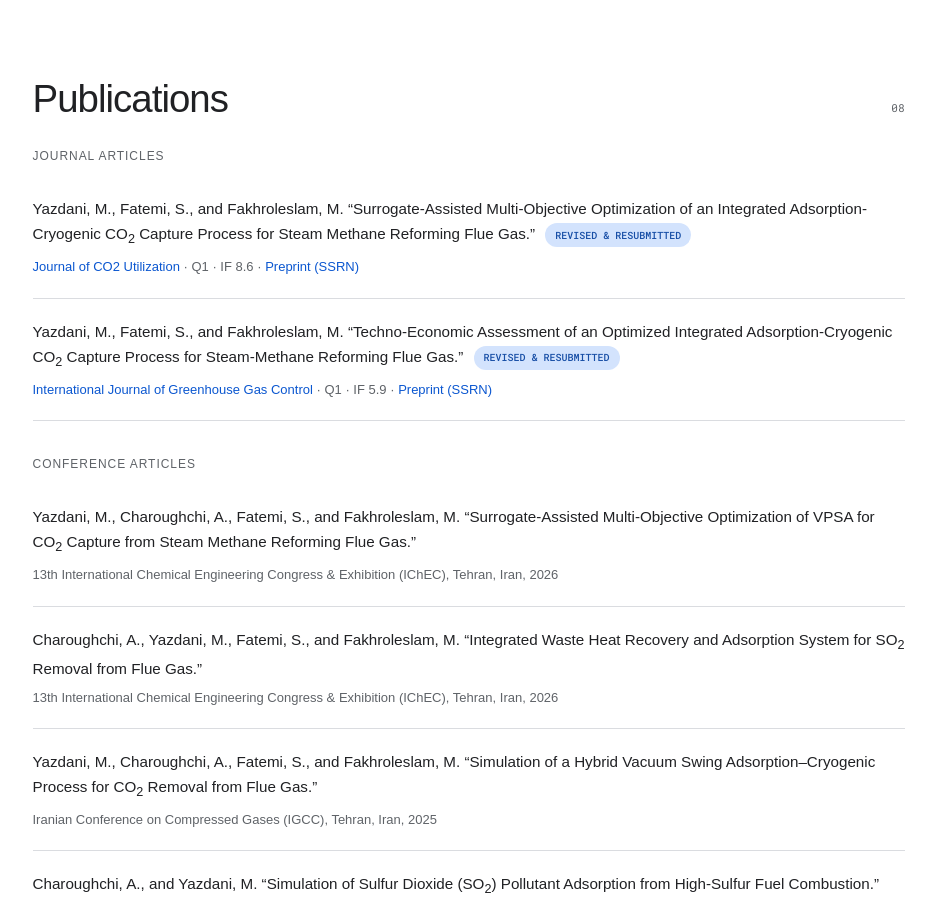
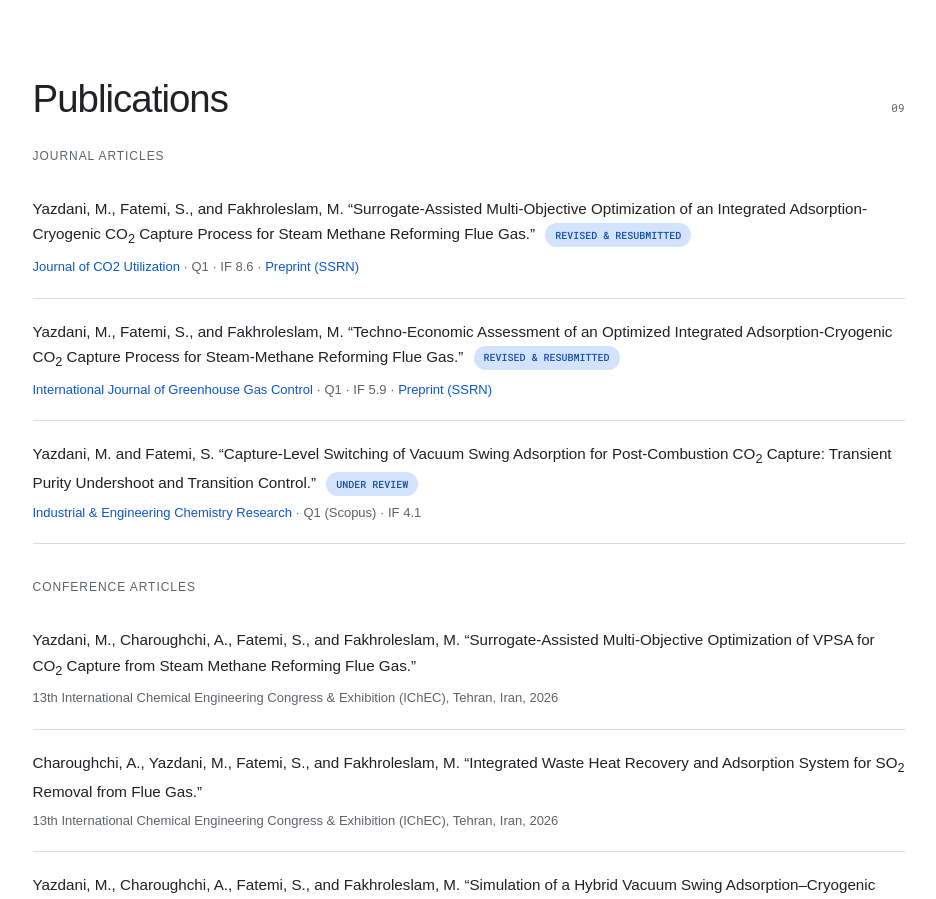
Before and after one commit to mohammmadyazdani/mohammmadyazdani.github.io, a plain HTML site: page index.html in a window 1280 px wide. Shown: the part 2136-3035 px from the top of the page, without its empty margins (328-1264 px from the left). Drawn offline with nearby package versions, Linux system fonts and the light colour scheme; a web font is replaced by a local one.

Commit message:
Update index.html

```diff
--- a/index.html
+++ b/index.html
@@ -414,10 +414,11 @@ footer{border-top:1px solid var(--outline-variant);padding-top:16px;margin-top:6
   </section>
 
   <section class="section reveal" id="publications">
-    <div class="section-head"><h2 class="headline">Publications</h2><span class="meta">08</span></div>
+    <div class="section-head"><h2 class="headline">Publications</h2><span class="meta">09</span></div>
     <div class="pub-group"><h3 class="label-md">Journal articles</h3><div class="pub-list">
       <article class="pub body-md"><span class="authors">Yazdani, M.</span>, Fatemi, S., and Fakhroleslam, M. “Surrogate-Assisted Multi-Objective Optimization of an Integrated Adsorption-Cryogenic CO<sub>2</sub> Capture Process for Steam Methane Reforming Flue Gas.” <span class="status" title="Revised after peer review and resubmitted">REVISED &amp; RESUBMITTED</span><span class="venue"><a href="https://www.sciencedirect.com/journal/journal-of-co2-utilization" target="_blank" rel="noopener">Journal of CO2 Utilization</a> · Q1 · IF 8.6 · <a href="https://papers.ssrn.com/sol3/papers.cfm?abstract_id=7396911" target="_blank" rel="noopener">Preprint (SSRN)</a></span></article>
       <article class="pub body-md"><span class="authors">Yazdani, M.</span>, Fatemi, S., and Fakhroleslam, M. “Techno-Economic Assessment of an Optimized Integrated Adsorption-Cryogenic CO<sub>2</sub> Capture Process for Steam-Methane Reforming Flue Gas.” <span class="status" title="Revised after peer review and resubmitted">REVISED &amp; RESUBMITTED</span><span class="venue"><a href="https://www.sciencedirect.com/journal/international-journal-of-greenhouse-gas-control" target="_blank" rel="noopener">International Journal of Greenhouse Gas Control</a> · Q1 · IF 5.9 · <a href="https://papers.ssrn.com/sol3/papers.cfm?abstract_id=7357774" target="_blank" rel="noopener">Preprint (SSRN)</a></span></article>
+      <article class="pub body-md"><span class="authors">Yazdani, M.</span> and Fatemi, S. “Capture-Level Switching of Vacuum Swing Adsorption for Post-Combustion CO<sub>2</sub> Capture: Transient Purity Undershoot and Transition Control.” <span class="status" title="Submitted, under peer review">UNDER REVIEW</span><span class="venue"><a href="https://pubs.acs.org/journal/iecred" target="_blank" rel="noopener">Industrial &amp; Engineering Chemistry Research</a> · Q1 (Scopus) · IF 4.1</span></article>
     </div></div>
     <div class="pub-group"><h3 class="label-md">Conference articles</h3><div class="pub-list">
       <article class="pub body-md"><span class="authors">Yazdani, M.</span>, Charoughchi, A., Fatemi, S., and Fakhroleslam, M. “Surrogate-Assisted Multi-Objective Optimization of VPSA for CO<sub>2</sub> Capture from Steam Methane Reforming Flue Gas.”<span class="venue">13th International Chemical Engineering Congress &amp; Exhibition (IChEC), Tehran, Iran, 2026</span></article>
```
